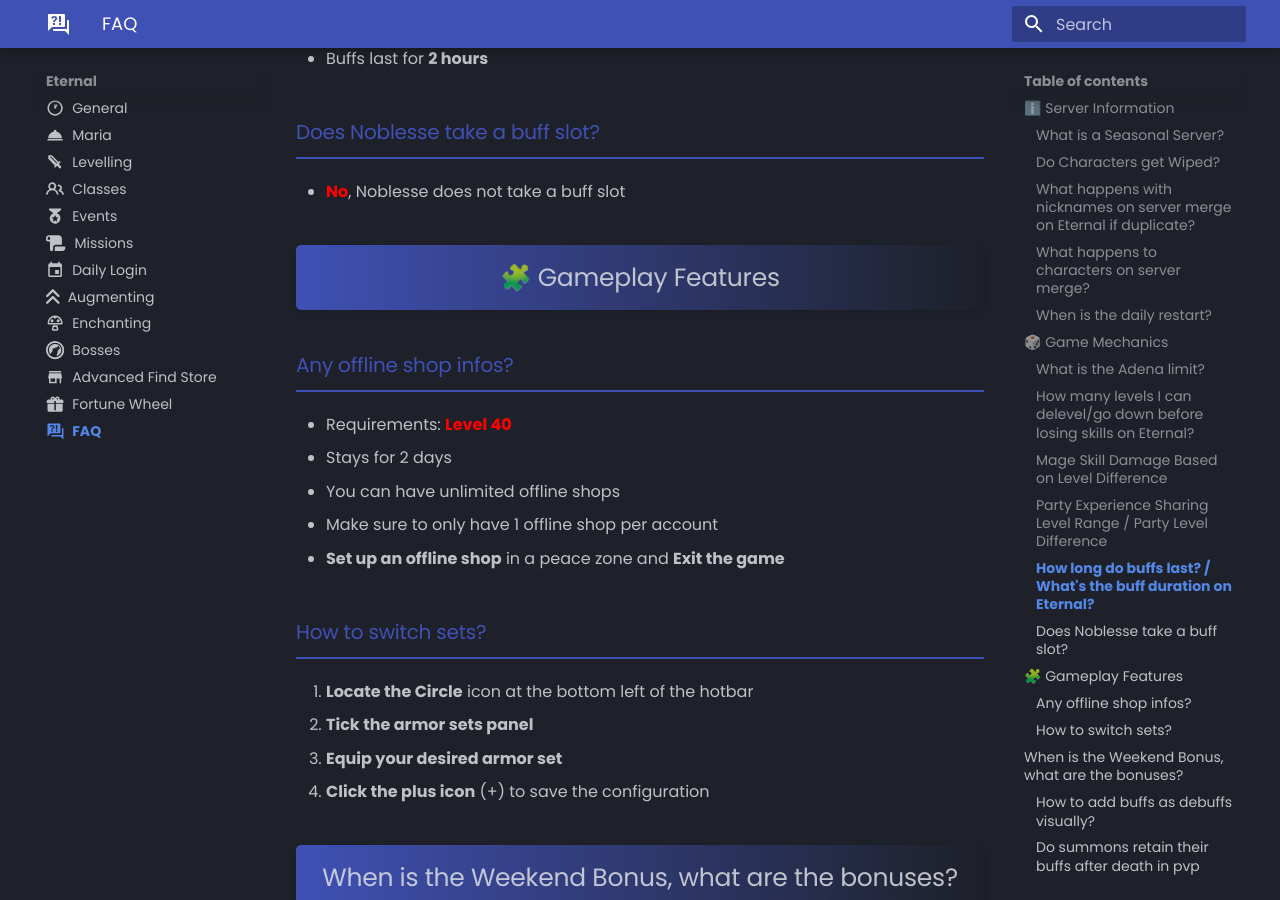
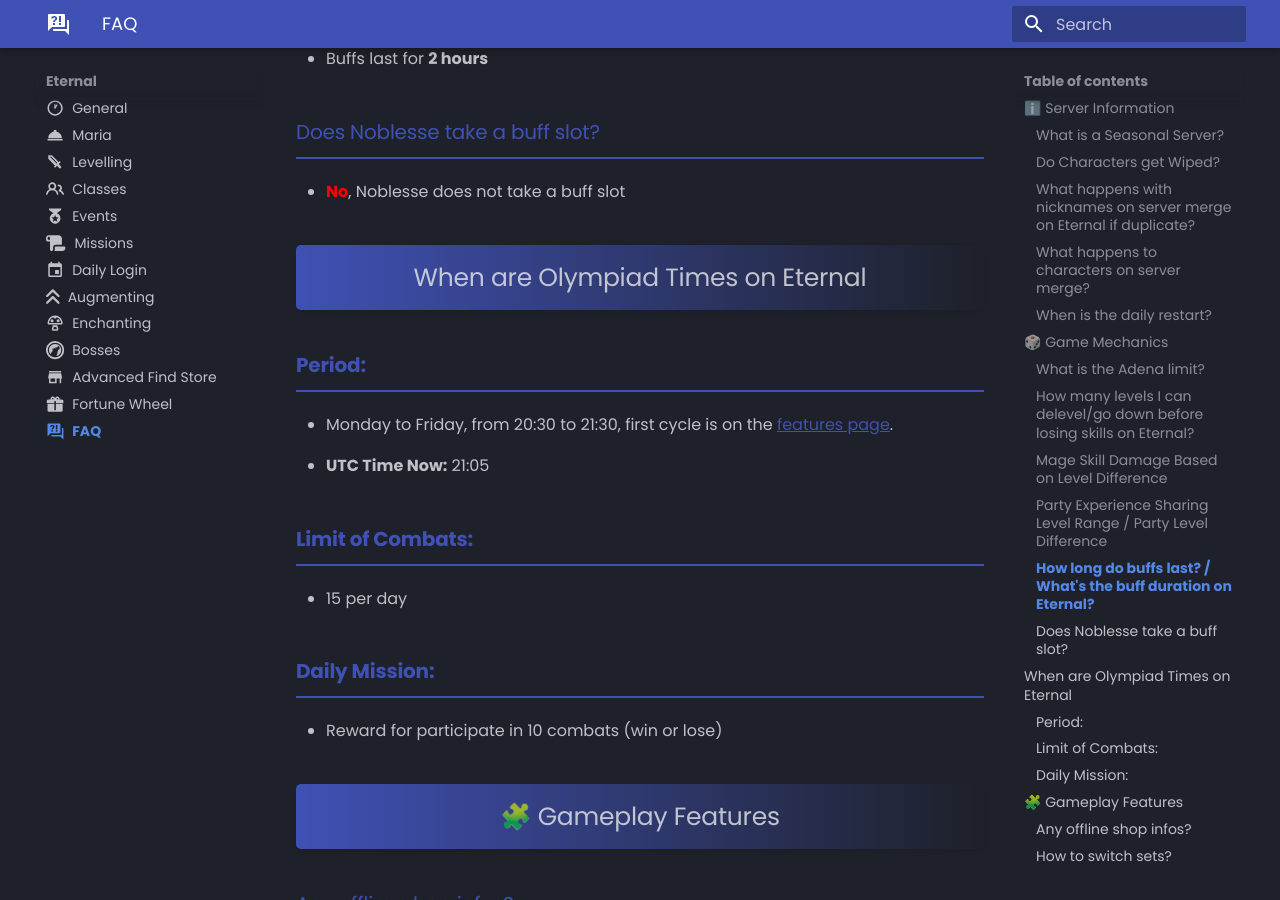
Before and after one commit to tab1-web/faq, an MkDocs documentation site: the page built from docs/eternal/faq.md, in a window 1280 px wide and 900 px high, scrolled down 2234 px. Built offline with MkDocs 1.6.1 and Material for MkDocs 9.7.7, drawn with Linux system fonts in a browser that asks for light colours; some web fonts are replaced.

Commit message:
updating timer for olympiad eternal

```diff
--- a/docs/eternal/faq.md
+++ b/docs/eternal/faq.md
@@ -60,6 +60,23 @@
 
 ### Does Noblesse take a buff slot?
 - **No**{style="color:red;"}, Noblesse does not take a buff slot
+
+## When are Olympiad Times on Eternal
+
+### **Period:**
+
+- Monday to Friday, from 20:30 to 21:30, first cycle is on the [features page](https://l2reborn.org/eternal-interlude/full-description/).
+<ul>
+<li class="utc-time"></li>
+</ul>
+
+### **Limit of Combats:**
+
+- 15 per day
+
+### **Daily Mission:**
+
+- Reward for participate in 10 combats (win or lose)
 
 ## 🧩 Gameplay Features
 
--- a/docs/eternal/js/timer.js
+++ b/docs/eternal/js/timer.js
@@ -36,7 +36,7 @@
       showSeconds: false
     },
     {
-      selector: '[data-target="2025-08-11T00:00:00Z"] .countdown-display',
+      selector: '[data-target="2025-08-11T20:30:00Z"] .countdown-display',
       pastText: "FIRST CYCLE OF OLYMPIAD IS ON!",
       showSeconds: false
     },
```
Also changed, not shown: docs/eternal/general.md (+2 -2 lines).
